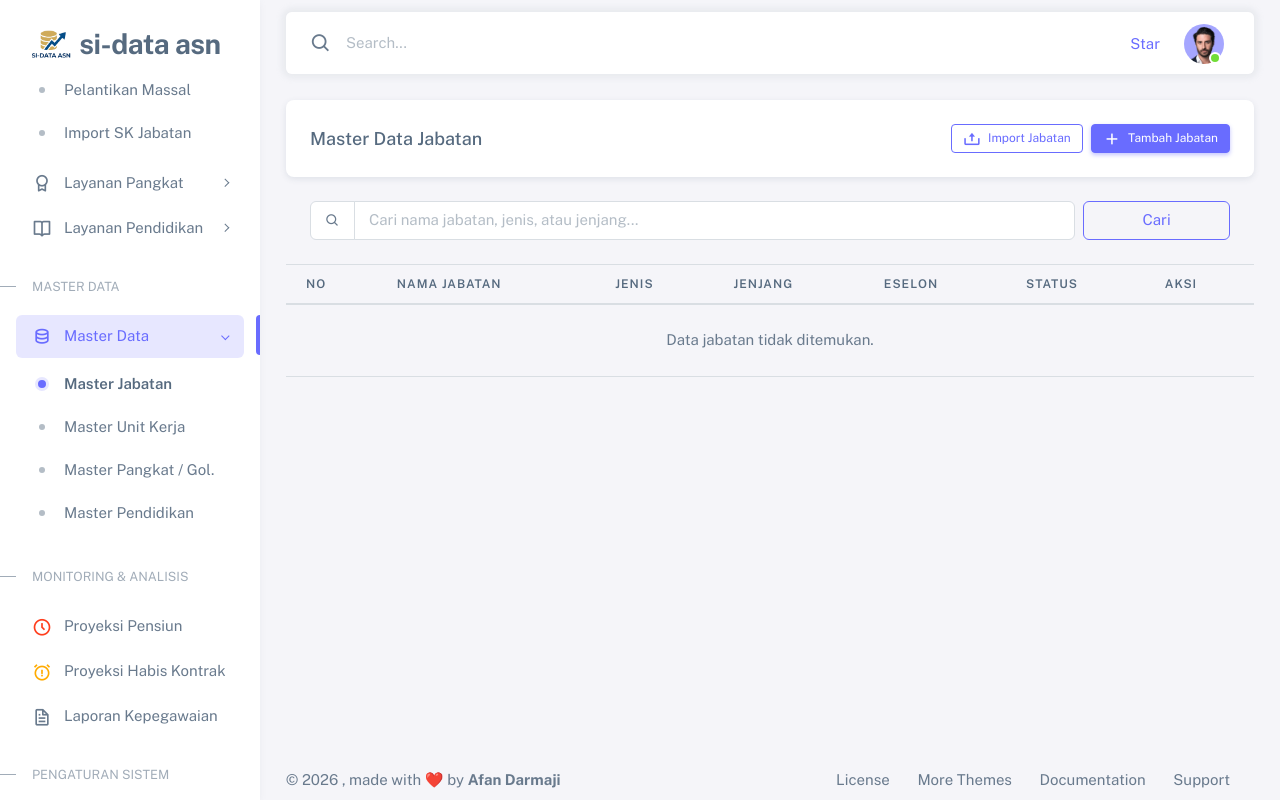
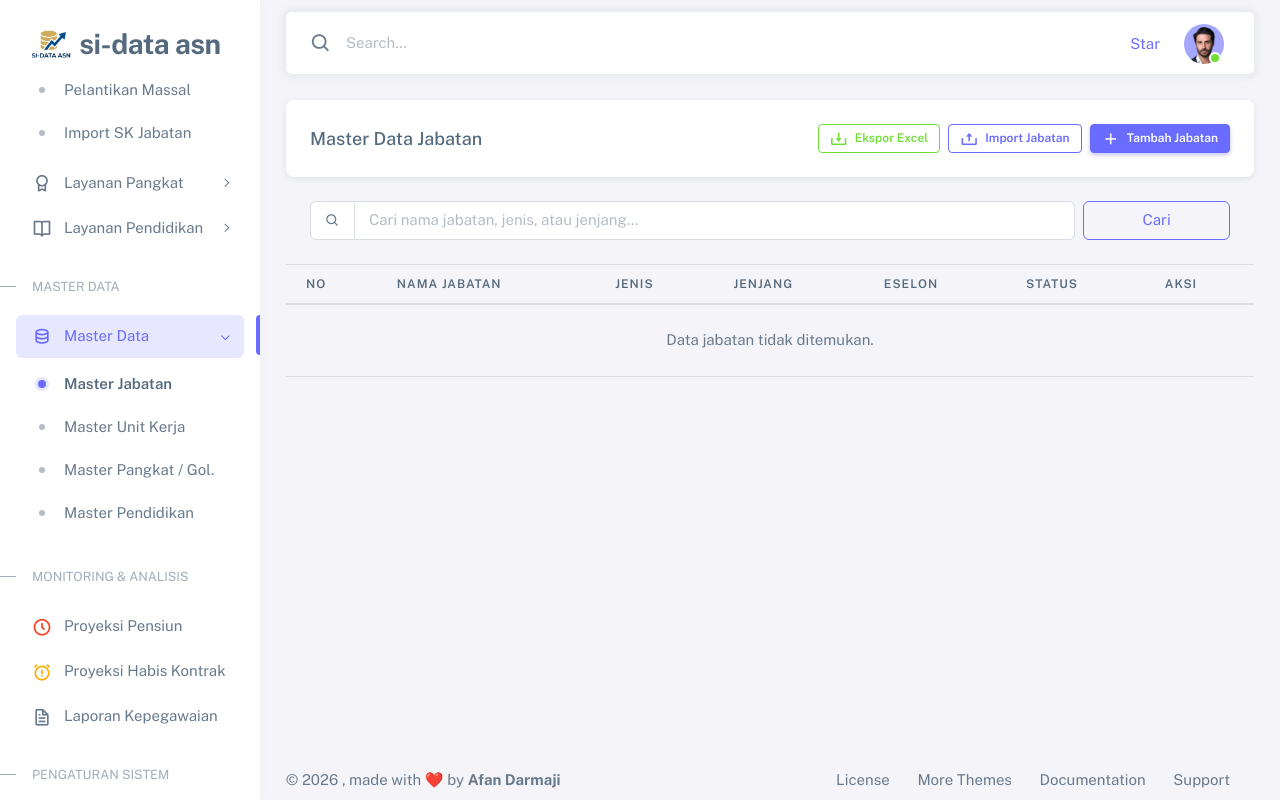
Before and after one commit to dafa1331/sidata, a Django app: page /jabatan/ in a window 1280 px wide. Run offline with Django 5.2, Linux system fonts and the light colour scheme; the visitor is signed in with stand-in values (Sample User, id 1); data that the repository does not hold is empty; some libraries are stand-ins or nearby versions.

Commit message:
update baru

```diff
--- a/dashboard/views.py
+++ b/dashboard/views.py
@@ -29,7 +29,7 @@ def dashboard_view(request):
         total_asn=Count('id', distinct=True),
         pns=Count('id', filter=Q(riwayat_kepegawaian__jenis_transaksi__in=['PNS', 'CPNS']), distinct=True),
         pppk=Count('id', filter=Q(riwayat_kepegawaian__jenis_transaksi='PPPK'), distinct=True),
-        pppk_pw=Count('id', filter=Q(riwayat_kepegawaian__jenis_transaksi='PPPK_PW'), distinct=True),
+        pppk_pw=Count('id', filter=Q(riwayat_kepegawaian__jenis_transaksi='PPPKPW'), distinct=True),
         total_l=Count('id', filter=Q(jenis_kelamin='L'), distinct=True),
         total_p=Count('id', filter=Q(jenis_kelamin='P'), distinct=True),
     )
@@ -74,11 +74,11 @@ def dashboard_view(request):
         ),
         total_pppk_pw=Count(
             'riwayat_pegawai__pegawai',
-            filter=Q(riwayat_pegawai__pegawai__riwayat_kepegawaian__jenis_transaksi='PPPK_PW'),
+            filter=Q(riwayat_pegawai__pegawai__riwayat_kepegawaian__jenis_transaksi='PPPKPW'),
             distinct=True
         ) + Count(
             'sub_units__riwayat_pegawai__pegawai',
-            filter=Q(sub_units__riwayat_pegawai__pegawai__riwayat_kepegawaian__jenis_transaksi='PPPK_PW'),
+            filter=Q(sub_units__riwayat_pegawai__pegawai__riwayat_kepegawaian__jenis_transaksi='PPPKPW'),
             distinct=True
         ),
         total_pegawai=Count('riwayat_pegawai__pegawai', distinct=True) + Count('sub_units__riwayat_pegawai__pegawai', distinct=True)
--- a/jabatan/urls.py
+++ b/jabatan/urls.py
@@ -7,4 +7,5 @@ urlpatterns = [
     path('<int:pk>/edit/', views.jabatan_update, name='jabatan_update'),
     path('<int:pk>/hapus/', views.jabatan_delete, name='jabatan_delete'), # <-- Path Baru
     path('import/', views.jabatan_import, name='jabatan_import'),
+    path('export/', views.jabatan_export, name='jabatan_export'), # <-- TAMBAHKAN RUTE INI
 ]
--- a/jabatan/views.py
+++ b/jabatan/views.py
@@ -6,6 +6,7 @@ from django.db.models import ProtectedError
 from django.contrib import messages
 from django.core.paginator import Paginator
 from django.db.models import Q
+from django.http import HttpResponse # <-- TAMBAHKAN IMPORT INI
 from .models import Jabatan, JenisJabatan, JenjangJabatan
 from .forms import JabatanCreateForm, JabatanUpdateForm, ImportJabatanForm
 
@@ -229,3 +230,50 @@ def jabatan_import(request):
         form = ImportJabatanForm()
 
     return render(request, 'jabatan/import_form.html', {'form': form, 'title': 'Import Master Jabatan'})
+
+@login_required
+def jabatan_export(request):
+    """
+    Fungsi untuk mengekspor data Jabatan ke file Excel (.xlsx)
+    Mendukung filter pencarian sesuai query search yang aktif.
+    """
+    query = request.GET.get('q', '').strip()
+
+    # Fetch data jabatan beserta relasinya
+    jabatan_qs = Jabatan.objects.select_related('jenis', 'jenjang').all()
+
+    # Terapkan filter pencarian jika user sedang melakukan pencarian
+    if query:
+        jabatan_qs = jabatan_qs.filter(
+            Q(nama_jabatan__icontains=query) |
+            Q(jenis__nama__icontains=query) |
+            Q(jenjang__nama__icontains=query) |
+            Q(eselon__icontains=query)
+        )
+
+    # Buat list dictionary untuk dikonversi ke DataFrame
+    data = []
+    for idx, item in enumerate(jabatan_qs, start=1):
+        data.append({
+            'No': idx,
+            'Nama Jabatan': item.nama_jabatan,
+            'Jenis Jabatan': item.jenis.nama if item.jenis else '',
+            'Jenjang Jabatan': item.jenjang.nama if item.jenjang else '',
+            'Eselon': item.eselon or '',
+            'Status Aktif': 'Aktif' if item.is_active else 'Nonaktif',
+        })
+
+    # Konversi data ke Pandas DataFrame
+    df = pd.DataFrame(data)
+
+    # Buat Response HTTP dengan Content-Type khusus Excel
+    response = HttpResponse(
+        content_type='application/vnd.openxmlformats-officedocument.spreadsheetml.sheet'
+    )
+    response['Content-Disposition'] = 'attachment; filename="Data_Master_Jabatan.xlsx"'
+
+    # Tulis DataFrame ke Excel menggunakan engine openpyxl
+    with pd.ExcelWriter(response, engine='openpyxl') as writer:
+        df.to_excel(writer, index=False, sheet_name='Master Jabatan')
+
+    return response
--- a/templates/jabatan/index.html
+++ b/templates/jabatan/index.html
@@ -17,17 +17,22 @@
   <!-- Header & Tombol Tambah -->
   <div class="card-header d-flex justify-content-between align-items-center flex-wrap gap-2">
     <h5 class="mb-0">Master Data Jabatan</h5>
-    <div class="d-flex gap-2">
-        <!-- LINK TOMBOL IMPORT JABATAN -->
-        <a href="{% url 'jabatan_import' %}" class="btn btn-outline-primary btn-sm">
-          <i class="bx bx-upload me-1"></i> Import Jabatan
-        </a>
+    <div class="d-flex align-items-center gap-2">
+      <!-- TOMBOL EKSPOR EXCEL -->
+      <a href="{% url 'jabatan_export' %}{% if query %}?q={{ query }}{% endif %}" class="btn btn-outline-success btn-sm fw-semibold">
+        <i class="bx bx-download me-1"></i> Ekspor Excel
+      </a>
 
-        <!-- TOMBOL TAMBAH JABATAN INDIVIDU -->
-        <a href="{% url 'jabatan_create' %}" class="btn btn-primary btn-sm">
-          <i class="bx bx-plus me-1"></i> Tambah Jabatan
-        </a>
-      </div>
+      <!-- TOMBOL IMPORT JABATAN -->
+      <a href="{% url 'jabatan_import' %}" class="btn btn-outline-primary btn-sm fw-semibold">
+        <i class="bx bx-upload me-1"></i> Import Jabatan
+      </a>
+
+      <!-- TOMBOL TAMBAH JABATAN -->
+      <a href="{% url 'jabatan_create' %}" class="btn btn-primary btn-sm fw-semibold">
+        <i class="bx bx-plus me-1"></i> Tambah Jabatan
+      </a>
+    </div>
     </div>
   </div>
 
```
